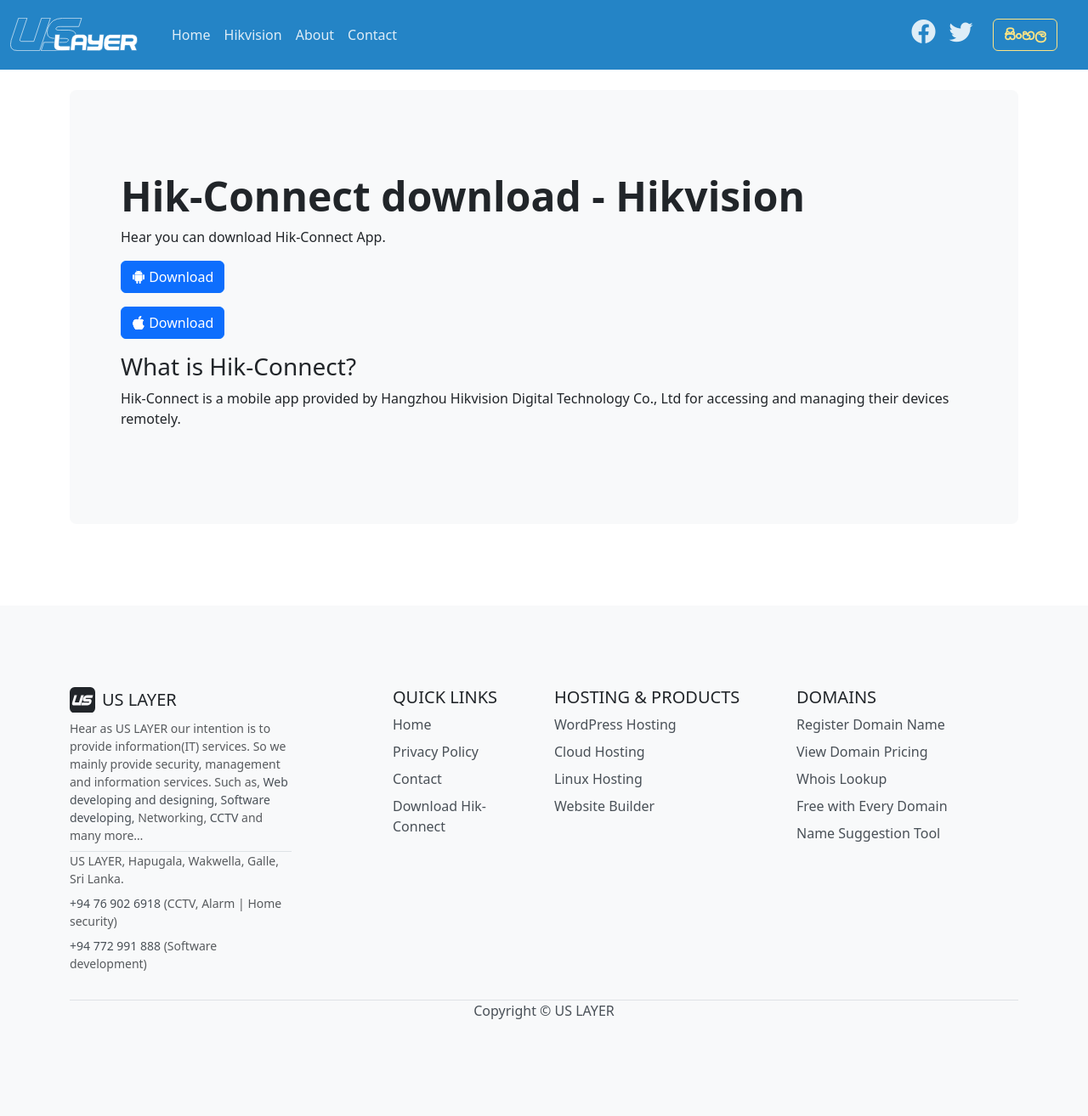
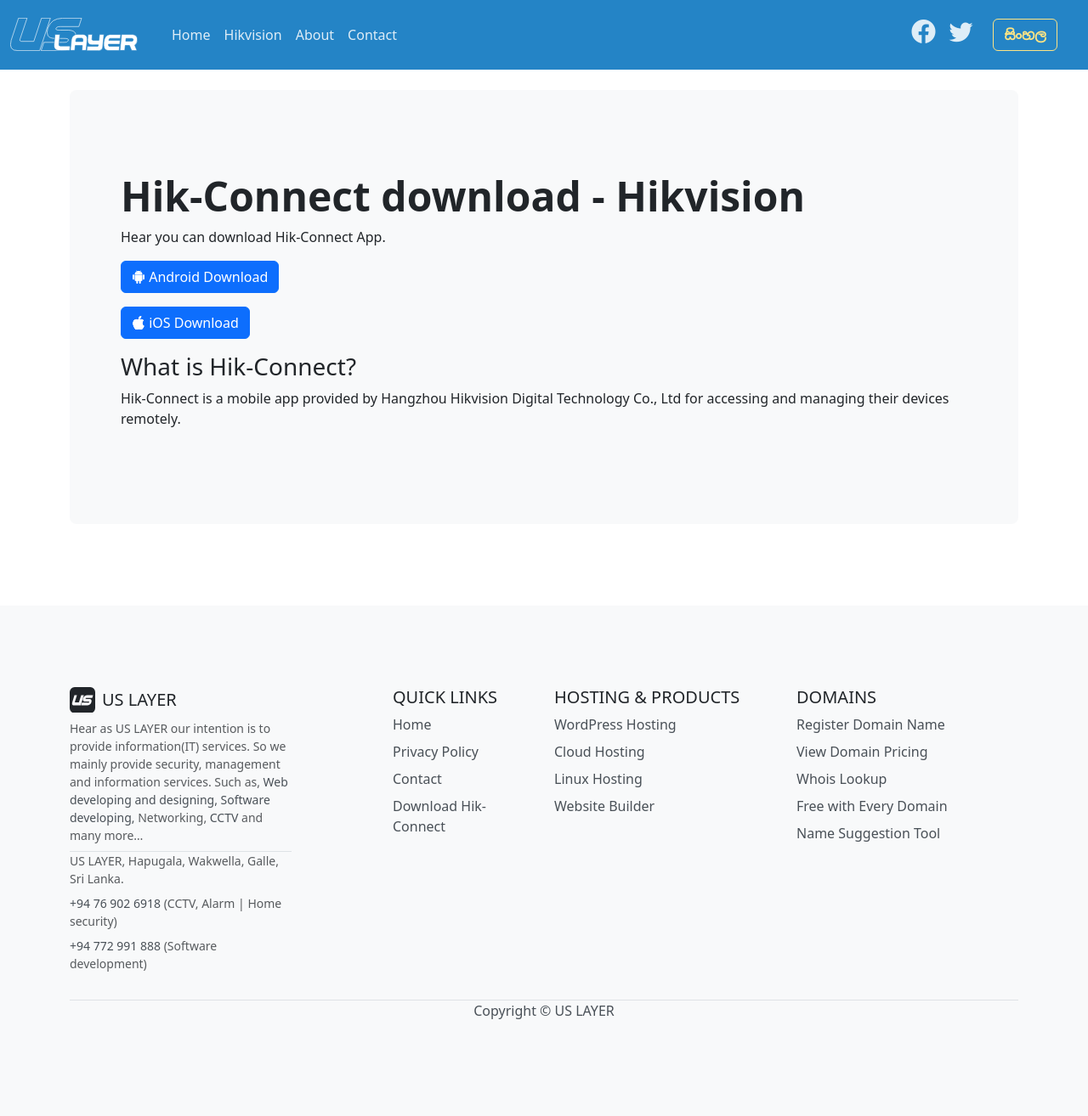
Before and after one commit to uslayer/uslayer.github.io, a Jekyll site: the page built from pages/hik-connect.md, in a window 1280 px wide. Shown: the whole page at 85% size. Built offline with Jekyll 4.4.1, drawn with Linux system fonts in a browser that asks for light colours.

Commit message:
Update hik-connect.md

```diff
--- a/pages/hik-connect.md
+++ b/pages/hik-connect.md
@@ -8,9 +8,9 @@
 
 Hear you can download Hik-Connect App.
 
-<a href="https://mobileappstore.oss-cn-hangzhou.aliyuncs.com/Android/Hik-Connect.apk#" alt="hikconnect apk download"><button type="button" class="btn btn-primary"><i class="bi bi-android2"></i> Download</button></a>
+<a href="https://mobileappstore.oss-cn-hangzhou.aliyuncs.com/Android/Hik-Connect.apk#" alt="hikconnect apk download"><button type="button" class="btn btn-primary"><i class="bi bi-android2"></i> Android Download</button></a>
 
-<a href="https://apps.apple.com/app/id1087803190" target="_balank" alt="hik connect ios download"><button type="button" class="btn btn-primary"><i class="bi bi-apple"></i> Download</button></a>
+<a href="https://apps.apple.com/app/id1087803190" target="_balank" alt="hik connect ios download"><button type="button" class="btn btn-primary"><i class="bi bi-apple"></i> iOS Download</button></a>
 
 ### What is Hik-Connect?
 Hik-Connect is a mobile app provided by Hangzhou Hikvision Digital Technology Co., Ltd for accessing and managing their devices remotely.
```
